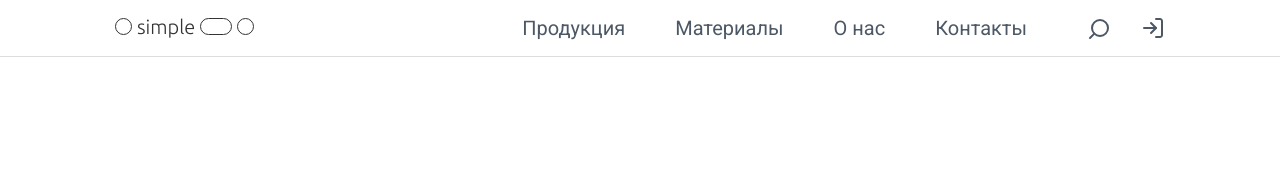
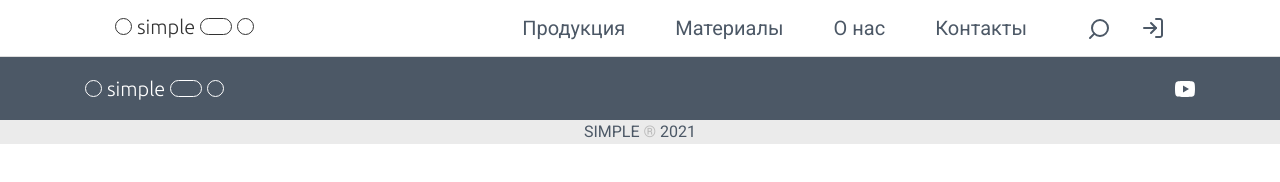
Before and after one commit to mkstas/vanilla-simple, a website built with Vite: page index.html in a window 1280 px wide. Built offline with nearby package versions, Linux system fonts and the light colour scheme.

Commit message:
dev: create footer

```diff
--- a/index.html
+++ b/index.html
@@ -10,8 +10,11 @@
     <title>Simple</title>
   </head>
   <body>
-    <div class="app">{% include "./src/html/components/_header.njk" %}</div>
-
+    <div class="app">
+      {% include "./src/html/components/_header.njk" %}
+      <main></main>
+      {% include "./src/html/components/_footer.njk" %}
+    </div>
     <script type="module" src="/src/scripts/index.ts"></script>
   </body>
 </html>
--- /dev/null
+++ b/src/html/components/_footer.njk
@@ -0,0 +1,22 @@
+<footer class="app-footer">
+  <div class="container">
+    <div class="app-footer__row">
+      <div class="app-footer__logo">
+        <a class="logo logo_light" href="/">
+          <span class="logo__circle"></span>
+          <span class="logo__text">simple</span>
+          <span class="logo__ellipse"></span>
+          <span class="logo__circle"></span>
+        </a>
+      </div>
+      <div class="app-footer__socials">
+        <a class="social" href="https://youtube.com">
+          {% include "../icons/_youtube.njk" %}
+        </a>
+      </div>
+    </div>
+  </div>
+  <p class="app-footer__copyright">
+    Simple <span class="app-footer__symbol">®</span> 2021
+  </p>
+</footer>
--- /dev/null
+++ b/src/html/icons/_youtube.njk
@@ -0,0 +1,8 @@
+<svg
+  width="20"
+  height="16"
+  viewBox="0 0 20 16"
+  xmlns="http://www.w3.org/2000/svg">
+  <path
+    d="M19.543 2.498C20 4.28 20 8 20 8C20 8 20 11.72 19.543 13.502C19.289 14.487 18.546 15.262 17.605 15.524C15.896 16 10 16 10 16C10 16 4.107 16 2.395 15.524C1.45 15.258 0.708 14.484 0.457 13.502C2.98023e-08 11.72 0 8 0 8C0 8 2.98023e-08 4.28 0.457 2.498C0.711 1.513 1.454 0.738 2.395 0.476C4.107 -1.78814e-07 10 0 10 0C10 0 15.896 -1.78814e-07 17.605 0.476C18.55 0.742 19.292 1.516 19.543 2.498ZM8 11.5L14 8L8 4.5V11.5Z" />
+</svg>
--- a/src/styles/base/_variables.scss
+++ b/src/styles/base/_variables.scss
@@ -4,15 +4,19 @@
 
   --color-white: #ffffff;
   --color-black: #333333;
+
   --color-grey-100: #ebebeb;
   --color-grey-200: #dddddd;
   --color-grey-300: #c0c0c0;
+
+  --color-slate-100: #d1d1e5;
+  --color-slate-200: #bcbcbc;
+  --color-slate-300: #85859b;
   --color-slate-500: #4c5866;
-  --color-slate-300: #85859b;
-  --color-slate-100: #d1d1e5;
+
+  --color-violet-300: #dad9fb;
+  --color-violet-500: #7875fe;
   --color-violet-600: #4946b4;
-  --color-violet-500: #7875fe;
-  --color-violet-300: #dad9fb;
 
   --border-round: 9999px;
 }
--- a/src/styles/components/_container.scss
+++ /dev/null
@@ -1,5 +0,0 @@
-.container {
-  max-width: rem(1110 + 30);
-  margin: 0 auto;
-  padding: 0 rem(15);
-}
--- a/src/styles/index.scss
+++ b/src/styles/index.scss
@@ -7,10 +7,13 @@
 @import './base/variables';
 @import './base/base';
 
-@import './components/container';
-@import './components/logo';
+@import './shared/container';
+@import './shared/logo';
+@import './shared/social';
+
 @import './components/nav';
 @import './components/burger';
 @import './components/tools';
 
 @import './sections/header';
+@import './sections/footer';
--- /dev/null
+++ b/src/styles/sections/_footer.scss
@@ -0,0 +1,44 @@
+.app-footer {
+  background-color: var(--color-slate-500);
+
+  &__row {
+    padding: rem(20) 0;
+
+    @include media-width(510) {
+      display: flex;
+      align-items: center;
+      justify-content: space-between;
+    }
+  }
+
+  &__logo {
+    @include media-width(510, max) {
+      display: flex;
+      justify-content: center;
+      padding: 0 0 rem(20);
+      border-bottom: rem(1) solid rgba($color: #dddddd, $alpha: 0.2);
+    }
+  }
+
+  &__socials {
+    display: flex;
+    justify-content: center;
+    gap: rem(30);
+
+    @include media-width(510, max) {
+      padding: rem(20) 0 0;
+    }
+  }
+
+  &__copyright {
+    padding: rem(3) 0;
+    text-align: center;
+    text-transform: uppercase;
+    background-color: var(--color-grey-100);
+    color: var(--color-slate-500);
+  }
+
+  &__symbol {
+    color: var(--color-slate-200);
+  }
+}
--- /dev/null
+++ b/src/styles/shared/_container.scss
@@ -0,0 +1,9 @@
+.container {
+  margin: 0 auto;
+  padding: 0 rem(15);
+
+  @include media-width(510) {
+    max-width: rem(1110 + 60);
+    padding: 0 rem(30);
+  }
+}
--- /dev/null
+++ b/src/styles/shared/_social.scss
@@ -0,0 +1,27 @@
+.social {
+  display: flex;
+
+  &:hover {
+    & svg {
+      fill: var(--color-violet-300);
+    }
+  }
+
+  &:active {
+    & svg {
+      fill: var(--color-violet-500);
+    }
+  }
+
+  &:focus-visible {
+    & svg {
+      outline: rem(3) solid var(--color-violet-500);
+      border-radius: rem(2);
+    }
+  }
+
+  & svg {
+    fill: var(--color-white);
+    transition: fill 0.2s ease-in 0s;
+  }
+}
```
Also changed, not shown: src/images/intro.png (added), src/styles/shared/_logo.scss (renamed from src/styles/components/_logo.scss).
